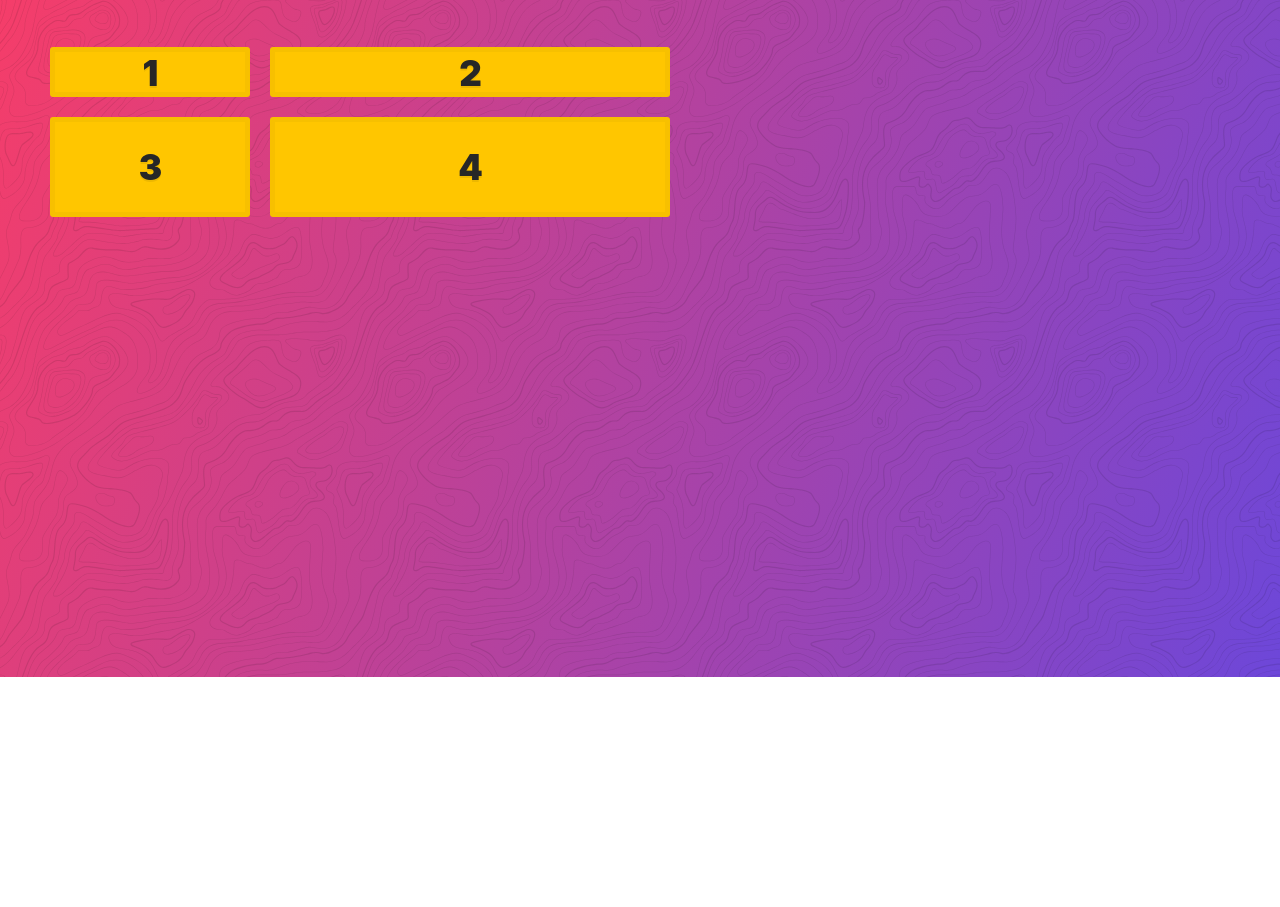
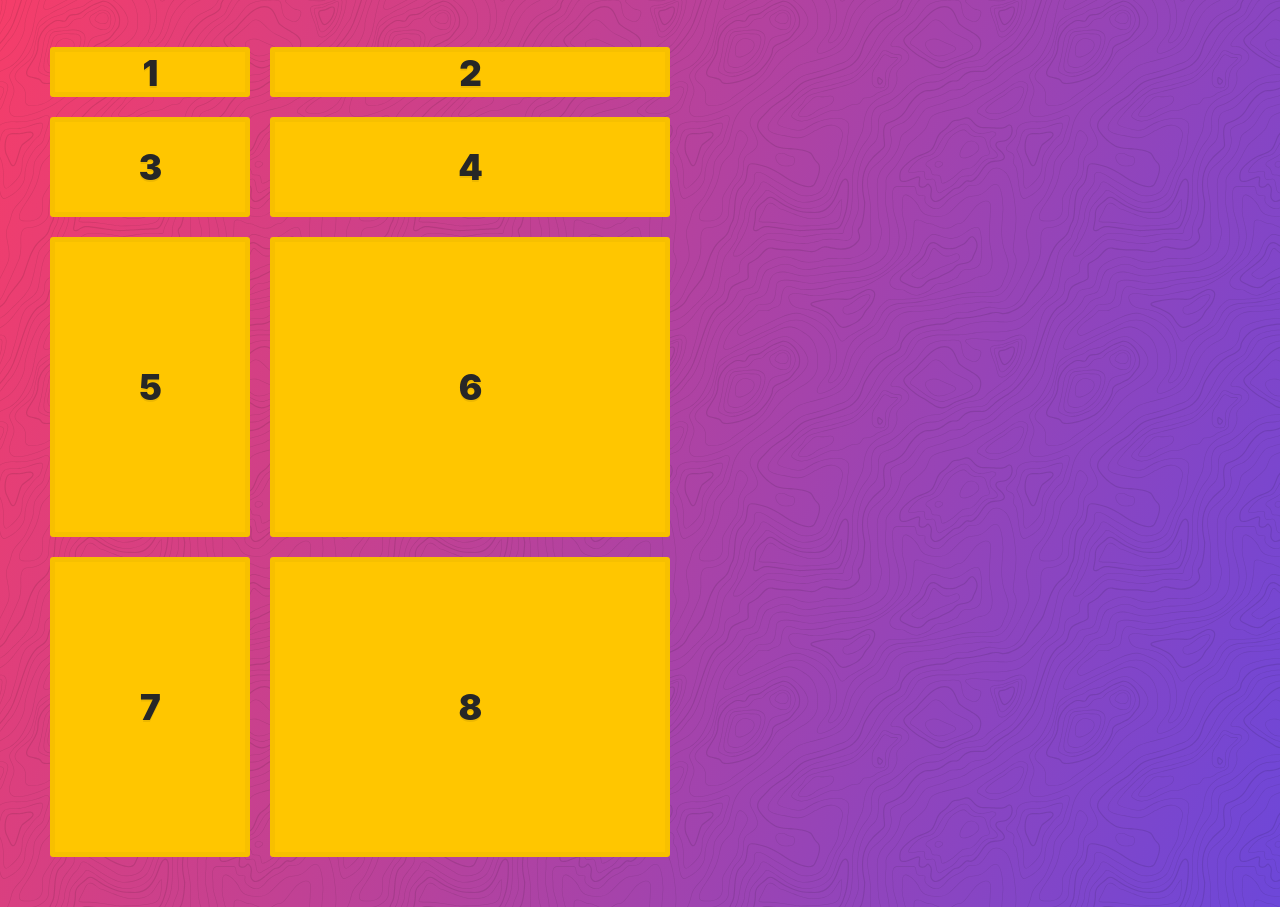
Before and after one commit to joshswl/css-grid, a website: page public/index.html in a window 1280 px wide. Shown: the part 123-1030 px from the top of the page. Before the commit the page ends 800 px from the top, so only its background shows below. Drawn offline with Linux system fonts and the light colour scheme.

Commit message:
sized the implicit tracks

```diff
--- a/public/index.html
+++ b/public/index.html
@@ -22,6 +22,10 @@ Example:
     <div class="item">2</div>
     <div class="item">3</div>
     <div class="item">4</div>
+    <div class="item">5</div>
+    <div class="item">6</div>
+    <div class="item">7</div>
+    <div class="item">8</div>
   </div>
 
   <style>
@@ -39,6 +43,8 @@ Example:
 
       grid-template-columns: 200px 400px;
       grid-template-rows: 50px 100px;
+
+      grid-auto-rows: 300px;
     }
   </style>
 
```
